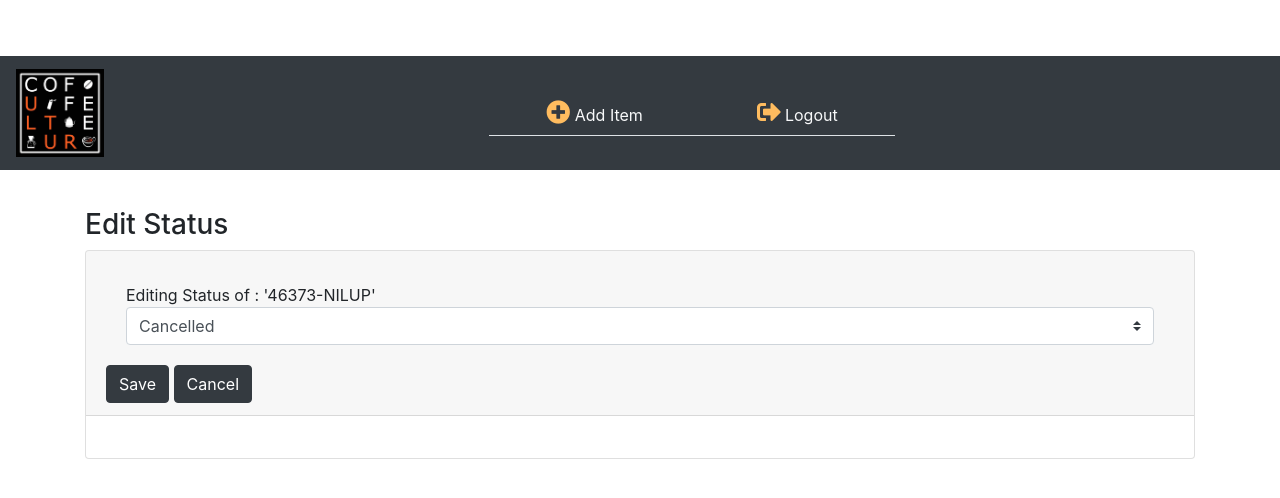
After one commit to acgalia/coffeeculture, a PHP site: page /sandbox/app/views/edit_status.php?id=67 in a window 1280 px wide. The commit adds this page. Shown: the top 498 px of the page. Run offline with PHP 8.4, Linux system fonts and the light colour scheme; a user stored in the database is signed in; data comes from the database, SQL or seed files in the repository; some libraries are stand-ins or nearby versions.

Commit message:
admin - orders/status done

```diff
--- a/app/partials/adminNavbar.php
+++ b/app/partials/adminNavbar.php
@@ -46,32 +46,6 @@
   </div>
 </nav>
 
-<!-- Modal -->
-<div class="modal fade" id="exampleModalCenter" tabindex="-1" role="dialog" aria-labelledby="exampleModalCenterTitle" aria-hidden="true">
-  <div class="modal-dialog modal-dialog-centered" role="document">
-    <div class="modal-content">
-      <div class="modal-header">
-        <h5 class="modal-title" id="exampleModalCenterTitle">Login</h5>
-        <button type="button" class="close" data-dismiss="modal" aria-label="Close">
-          <span aria-hidden="true">&times;</span>
-        </button>
-      </div>
-        <!-- form for login -->
-        <form method="post" action="">
-          <div class="modal-body">
-            <input type="text" id="email_login" placeholder="Email">
-            <input type="password" id="password_login" placeholder="Password">
-            <p id="login_msg"></p>
-          </div>
-          <div class="modal-footer">
-            <div><a href="register.php">Not yet registered?</a></div>
-            <input id="login" type="button" class="btn btn-secondary" value="Enter">
-          </div>
-        </form>
-    </div>
-  </div>
-</div>
-
 <script type="text/javascript">
 
 
--- a/app/views/admin_login.php
+++ b/app/views/admin_login.php
@@ -17,7 +17,7 @@
        					<label>Password</label>
        					<input type="password" class="form-control" name="admin_pw">
        				</div>
-       				<input type="submit" class="btn btn-outline-primary" value="LOG-IN">
+       				<input type="submit" class="btn btn-outline-dark" value="LOG-IN">
        			</form>
      		</div>
      	</div>
--- /dev/null
+++ b/app/views/edit_status.php
@@ -0,0 +1,79 @@
+<?php include "../partials/header.php";?>
+<?php include "../partials/adminNavbar.php";?>
+
+<?php if(isset($_SESSION['admin'])){ ?>
+<div class="container">
+	<div class="row">
+		<div class="col">
+			<h3>Edit Status</h3>
+			<div class="card">
+				<div class="card-header">
+					<div class="card-body">
+						<form action="../controllers/con_edit_status.php" method="POST">
+							<?php
+								require "../controllers/connect.php";
+								$id = $_GET['id'];
+								$sql = "SELECT orders.id, orders.transaction_code, status.name FROM orders JOIN status ON orders.status_id = status.id WHERE orders.id = $id";
+								$result = mysqli_query($conn,$sql);
+
+									if(mysqli_num_rows($result) > 0){
+										while($row = mysqli_fetch_assoc($result)){
+											echo "
+												Editing Status of : '$row[transaction_code]'
+												<input type='hidden' name='id' value='$row[id]'>";
+
+												if ($row[name] == 'Pending'){
+													echo "
+														<div>
+														<select class='custom-select' name='status_id'>
+													        <option selected value='1'>Pending</option>
+													        <option value='2'>Delivered</option>
+													        <option value='3'>Cancelled</option>
+													     </select>
+
+													     </div>
+
+   														<input class='btn btn-dark' type='submit' value='Save'>
+   														<a href='orders.php'><input class='btn btn-dark' type='button' value='Cancel'></a>
+													";
+												}else if($row[name] == 'Delivered'){
+													echo "
+														<select class='custom-select' name='status_id'>
+													    	<option value='1'>Pending</option>
+													        <option selected value='2'>Delivered</option>
+													        <option value='3'>Cancelled</option>
+													    </select>
+
+													    </div>
+
+   														<input class='btn btn-dark' type='submit' value='Save'>
+   														<a href='orders.php'><input class='btn btn-dark' type='button' value='Cancel'></a>
+													";
+												}else{
+													echo "
+														<select class='custom-select' name='status_id'>
+													        <option value='1'>Pending</option>
+													        <option value='2'>Delivered</option>
+													        <option selected value='3'>Cancelled</option>
+													    </select>
+
+													    </div>
+
+   														<input class='btn btn-dark' type='submit' value='Save'>
+   														<a href='orders.php'><input class='btn btn-dark' type='button' value='Cancel'></a>
+													";
+												}
+										}
+									}
+							?>
+						</form>
+					</div>
+				</div>
+			</div>
+		</div>
+	</div>
+</div>
+
+        <?php }else{
+               header("Location: admin_login.php");
+ } ?>
```
Also changed, not shown: app/controllers/admin_con.php (+2 -5 lines), app/controllers/con_edit_status.php (added, +14 -0 lines), app/views/items.php (+10 -3 lines), app/views/orders.php (+16 -8 lines).
